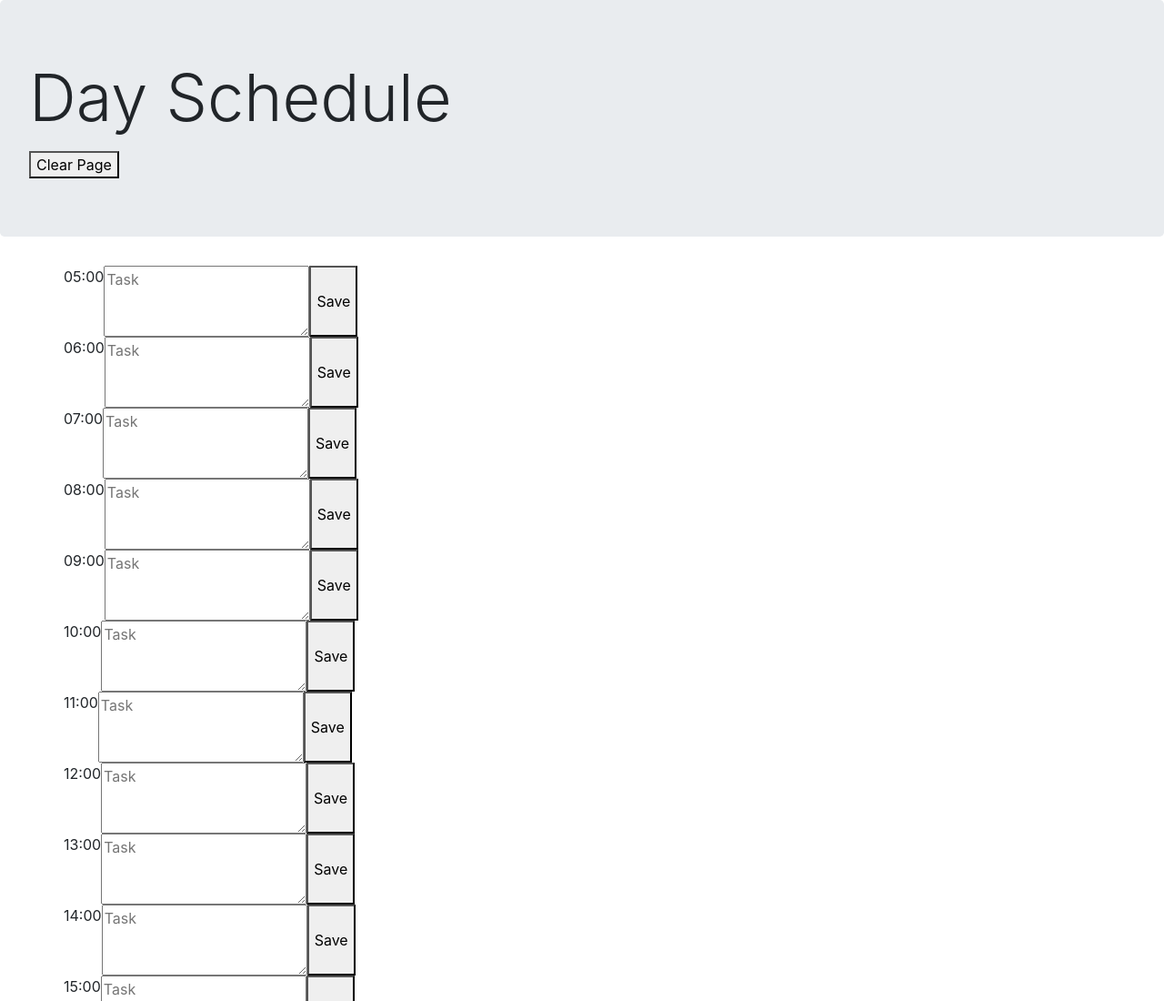
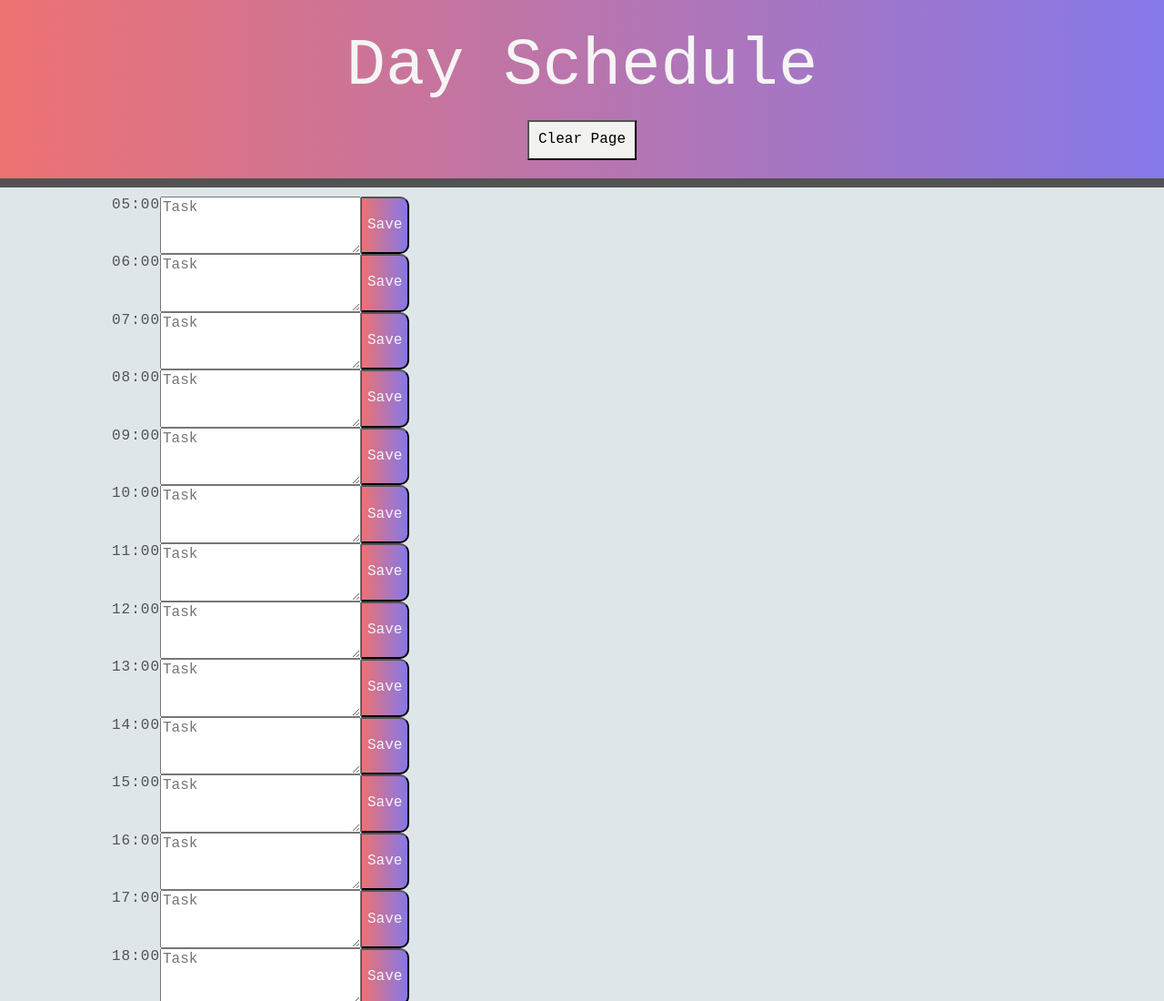
Before and after one commit to Yutthana00/toDoList, a plain HTML site: page index.html in a window 1280 px wide. Shown: the top 1100 px of the page at 91% size. Drawn offline with nearby package versions, Linux system fonts and the light colour scheme.

Commit message:
styling added to jumbotron and save btn

```diff
--- a/assets/css/style.css
+++ b/assets/css/style.css
@@ -0,0 +1,66 @@
+* {
+    margin: 0;
+}
+
+body {
+    font-family: 'Courier New', Courier, monospace;
+    background-color: #dfe6e9;
+    font-size: 16px;
+    line-height: 1.2;
+}
+
+.container {
+    max-width: 1024px;
+    background: transparent;
+    border: none;
+    resize: none;
+    color: rgb(82, 82, 82);
+    padding: 10px;
+    letter-spacing: 1px;
+
+}
+
+#clearbtn {
+    background: rgb(242, 242, 240);
+    padding: 10px;
+
+}
+
+#savebtn {
+    border-left: 1px solid rgb(82, 82, 82);
+    border-bottom-right-radius: 10px;
+    border-top-right-radius: 10px;
+    color: whitesmoke;
+    background: linear-gradient(to right, #ed7272, #8578e9);
+}
+#savebtn:hover {
+    cursor: pointer;
+    font-size: 17px;
+    transition: all 0.2s ease-in-out;
+}
+
+.taxtarea {
+    background: transparent;
+    border: none;
+    resize: none;
+    color: rgb(82, 82, 82);
+    padding: 10px;
+    letter-spacing: 1px;
+}
+
+.jumbotron {
+    background: linear-gradient(to right, #ed7272, #8578e9);
+    text-align: center;
+    color: whitesmoke;
+    border-radius: 0;
+    padding-top: 30px;
+    padding-bottom: 20px;
+    margin-bottom: 0px;
+    border-bottom: 10px solid rgb(82, 82, 82);
+}
+
+.decscription {
+    white-space: pre-wrap;
+    height: 80px;
+    font-weight: 600;
+}
--- a/index.html
+++ b/index.html
@@ -23,147 +23,147 @@
             <div class="col-md-1hour" value="05">05:00</div>
             <textarea name="col-md-10" id="9" rows="3" type="text" placeholder="Task"></textarea>
             <div class="savebtn" ></div>
-            <button id="clearbtn" col-md-1 hour="05" type="button" class="secondaryBtn">Save</button>
+            <button id="savebtn" col-md-1 hour="05" type="button" class="secondaryBtn">Save</button>
         </div>
         <div class="row hour-row time-block">
             <div class="col-md-1hour" value="06">06:00</div>
             <textarea name="col-md-10" id="06" rows="3" type="text" placeholder="Task"></textarea>
             <div class="savebtn" ></div>
-            <button id="clearbtn" col-md-1 hour="06" type="button" class="secondaryBtn">Save</button>
+            <button id="savebtn" col-md-1 hour="06" type="button" class="secondaryBtn">Save</button>
         </div>
         <div class="row hour-row time-block">
             <div class="col-md-1hour" value="07">07:00</div>
             <textarea name="col-md-10" id="07" rows="3" type="text" placeholder="Task"></textarea>
             <div class="savebtn" ></div>
-            <button id="clearbtn" col-md-1 hour="07" type="button" class="secondaryBtn">Save</button>
+            <button id="savebtn" col-md-1 hour="07" type="button" class="secondaryBtn">Save</button>
         </div>
         <div class="row hour-row time-block">
             <div class="col-md-1hour" value="08">08:00</div>
             <textarea name="col-md-10" id="08" rows="3" type="text" placeholder="Task"></textarea>
             <div class="savebtn" ></div>
-            <button id="clearbtn" col-md-1 hour="08" type="button" class="secondaryBtn">Save</button>
+            <button id="savebtn" col-md-1 hour="08" type="button" class="secondaryBtn">Save</button>
         </div>
         <div class="row hour-row time-block">
             <div class="col-md-1hour" value="09">09:00</div>
             <textarea name="col-md-10" id="09" rows="3" type="text" placeholder="Task"></textarea>
             <div class="savebtn" ></div>
-            <button id="clearbtn" col-md-1 hour="09" type="button" class="secondaryBtn">Save</button>
+            <button id="savebtn" col-md-1 hour="09" type="button" class="secondaryBtn">Save</button>
         </div>
         <div class="row hour-row time-block">
             <div class="col-md-1hour" value="10">10:00</div>
             <textarea name="col-md-10" id="10" rows="3" type="text" placeholder="Task"></textarea>
             <div class="savebtn" ></div>
-            <button id="clearbtn" col-md-1 hour="10" type="button" class="secondaryBtn">Save</button>
+            <button id="savebtn" col-md-1 hour="10" type="button" class="secondaryBtn">Save</button>
         </div>
         <div class="row hour-row time-block">
             <div class="col-md-1hour" value="11">11:00</div>
             <textarea name="col-md-10" id="11" rows="3" type="text" placeholder="Task"></textarea>
             <div class="savebtn" ></div>
-            <button id="clearbtn" col-md-1 hour="11" type="button" class="secondaryBtn">Save</button>
+            <button id="savebtn" col-md-1 hour="11" type="button" class="secondaryBtn">Save</button>
         </div>
         <div class="row hour-row time-block">
             <div class="col-md-1hour" value="12">12:00</div>
             <textarea name="col-md-10" id="12" rows="3" type="text" placeholder="Task"></textarea>
             <div class="savebtn" ></div>
-            <button id="clearbtn" col-md-1 hour="12" type="button" class="secondaryBtn">Save</button>
+            <button id="savebtn" col-md-1 hour="12" type="button" class="secondaryBtn">Save</button>
         </div>
         <div class="row hour-row time-block">
             <div class="col-md-1hour" value="13">13:00</div>
             <textarea name="col-md-10" id="13" rows="3" type="text" placeholder="Task"></textarea>
             <div class="savebtn" ></div>
-            <button id="clearbtn" col-md-1 hour="13" type="button" class="secondaryBtn">Save</button>
+            <button id="savebtn" col-md-1 hour="13" type="button" class="secondaryBtn">Save</button>
         </div>
         <div class="row hour-row time-block">
             <div class="col-md-1hour" value="14">14:00</div>
             <textarea name="col-md-10" id="14" rows="3" type="text" placeholder="Task"></textarea>
             <div class="savebtn" ></div>
-            <button id="clearbtn" col-md-1 hour="14" type="button" class="secondaryBtn">Save</button>
+            <button id="savebtn" col-md-1 hour="14" type="button" class="secondaryBtn">Save</button>
         </div>
         <div class="row hour-row time-block">
             <div class="col-md-1hour" value="15">15:00</div>
             <textarea name="col-md-10" id="15" rows="3" type="text" placeholder="Task"></textarea>
             <div class="savebtn" ></div>
-            <button id="clearbtn" col-md-1 hour="15" type="button" class="secondaryBtn">Save</button>
+            <button id="savebtn" col-md-1 hour="15" type="button" class="secondaryBtn">Save</button>
         </div>
         <div class="row hour-row time-block">
             <div class="col-md-1hour" value="16">16:00</div>
             <textarea name="col-md-10" id="16" rows="3" type="text" placeholder="Task"></textarea>
             <div class="savebtn" ></div>
-            <button id="clearbtn" col-md-1 hour="16" type="button" class="secondaryBtn">Save</button>
+            <button id="savebtn" col-md-1 hour="16" type="button" class="secondaryBtn">Save</button>
         </div>
         <div class="row hour-row time-block">
             <div class="col-md-1hour" value="17">17:00</div>
             <textarea name="col-md-10" id="17" rows="3" type="text" placeholder="Task"></textarea>
             <div class="savebtn" ></div>
-            <button id="clearbtn" col-md-1 hour="17" type="button" class="secondaryBtn">Save</button>
+            <button id="savebtn" col-md-1 hour="17" type="button" class="secondaryBtn">Save</button>
         </div>
         <div class="row hour-row time-block">
             <div class="col-md-1hour" value="18">18:00</div>
             <textarea name="col-md-10" id="18" rows="3" type="text" placeholder="Task"></textarea>
             <div class="savebtn" ></div>
-            <button id="clearbtn" col-md-1 hour="18" type="button" class="secondaryBtn">Save</button>
+            <button id="savebtn" col-md-1 hour="18" type="button" class="secondaryBtn">Save</button>
         </div>
         <div class="row hour-row time-block">
             <div class="col-md-1hour" value="19">19:00</div>
             <textarea name="col-md-10" id="19" rows="3" type="text" placeholder="Task"></textarea>
             <div class="savebtn" ></div>
-            <button id="clearbtn" col-md-1 hour="19" type="button" class="secondaryBtn">Save</button>
+            <button id="savebtn" col-md-1 hour="19" type="button" class="secondaryBtn">Save</button>
         </div>
         <div class="row hour-row time-block">
             <div class="col-md-1hour" value="20">20:00</div>
             <textarea name="col-md-10" id="20" rows="3" type="text" placeholder="Task"></textarea>
             <div class="savebtn" ></div>
-            <button id="clearbtn" col-md-1 hour="20" type="button" class="secondaryBtn">Save</button>
+            <button id="savebtn" col-md-1 hour="20" type="button" class="secondaryBtn">Save</button>
         </div>
         <div class="row hour-row time-block">
             <div class="col-md-1hour" value="21">21:00</div>
             <textarea name="col-md-10" id="21" rows="3" type="text" placeholder="Task"></textarea>
             <div class="savebtn" ></div>
-            <button id="clearbtn" col-md-1 hour="21" type="button" class="secondaryBtn">Save</button>
+            <button id="savebtn" col-md-1 hour="21" type="button" class="secondaryBtn">Save</button>
         </div>
         <div class="row hour-row time-block">
             <div class="col-md-1hour" value="22">22:00</div>
             <textarea name="col-md-10" id="22" rows="3" type="text" placeholder="Task"></textarea>
             <div class="savebtn" ></div>
-            <button id="clearbtn" col-md-1 hour="22" type="button" class="secondaryBtn">Save</button>
+            <button id="savebtn" col-md-1 hour="22" type="button" class="secondaryBtn">Save</button>
         </div>
         <div class="row hour-row time-block">
             <div class="col-md-1hour" value="23">23:00</div>
             <textarea name="col-md-10" id="23" rows="3" type="text" placeholder="Task"></textarea>
             <div class="savebtn" ></div>
-            <button id="clearbtn" col-md-1 hour="23" type="button" class="secondaryBtn">Save</button>
+            <button id="savebtn" col-md-1 hour="23" type="button" class="secondaryBtn">Save</button>
         </div>
         <div class="row hour-row time-block">
             <div class="col-md-1hour" value="00">00:00</div>
             <textarea name="col-md-10" id="00" rows="3" type="text" placeholder="Task"></textarea>
             <div class="savebtn" ></div>
-            <button id="clearbtn" col-md-1 hour="00" type="button" class="secondaryBtn">Save</button>
+            <button id="savebtn" col-md-1 hour="00" type="button" class="secondaryBtn">Save</button>
         </div>
         <div class="row hour-row time-block">
             <div class="col-md-1hour" value="01">01:00</div>
             <textarea name="col-md-10" id="01" rows="3" type="text" placeholder="Task"></textarea>
             <div class="savebtn" ></div>
-            <button id="clearbtn" col-md-1 hour="01" type="button" class="secondaryBtn">Save</button>
+            <button id="savebtn" col-md-1 hour="01" type="button" class="secondaryBtn">Save</button>
         </div>
         <div class="row hour-row time-block">
             <div class="col-md-1hour" value="02">02:00</div>
             <textarea name="col-md-10" id="02" rows="3" type="text" placeholder="Task"></textarea>
             <div class="savebtn" ></div>
-            <button id="clearbtn" col-md-1 hour="02" type="button" class="secondaryBtn">Save</button>
+            <button id="savebtn" col-md-1 hour="02" type="button" class="secondaryBtn">Save</button>
         </div>
 
         <div class="row hour-row time-block">
             <div class="col-md-1hour" value="03">03:00</div>
             <textarea name="col-md-10" id="03" rows="3" type="text" placeholder="Task"></textarea>
             <div class="savebtn" ></div>
-            <button id="clearbtn" col-md-1 hour="03" type="button" class="secondaryBtn">Save</button>
+            <button id="savebtn" col-md-1 hour="03" type="button" class="secondaryBtn">Save</button>
         </div>
 
         <div class="row hour-row time-block">
             <div class="col-md-1hour" value="04">04:00</div>
             <textarea name="col-md-10" id="04" rows="3" type="text" placeholder="Task"></textarea>
             <div class="savebtn" ></div>
-            <button id="clearbtn" col-md-1 hour="04" type="button" class="secondaryBtn">Save</button>
+            <button id="savebtn" col-md-1 hour="04" type="button" class="secondaryBtn">Save</button>
         </div>
 
     </section>
```
